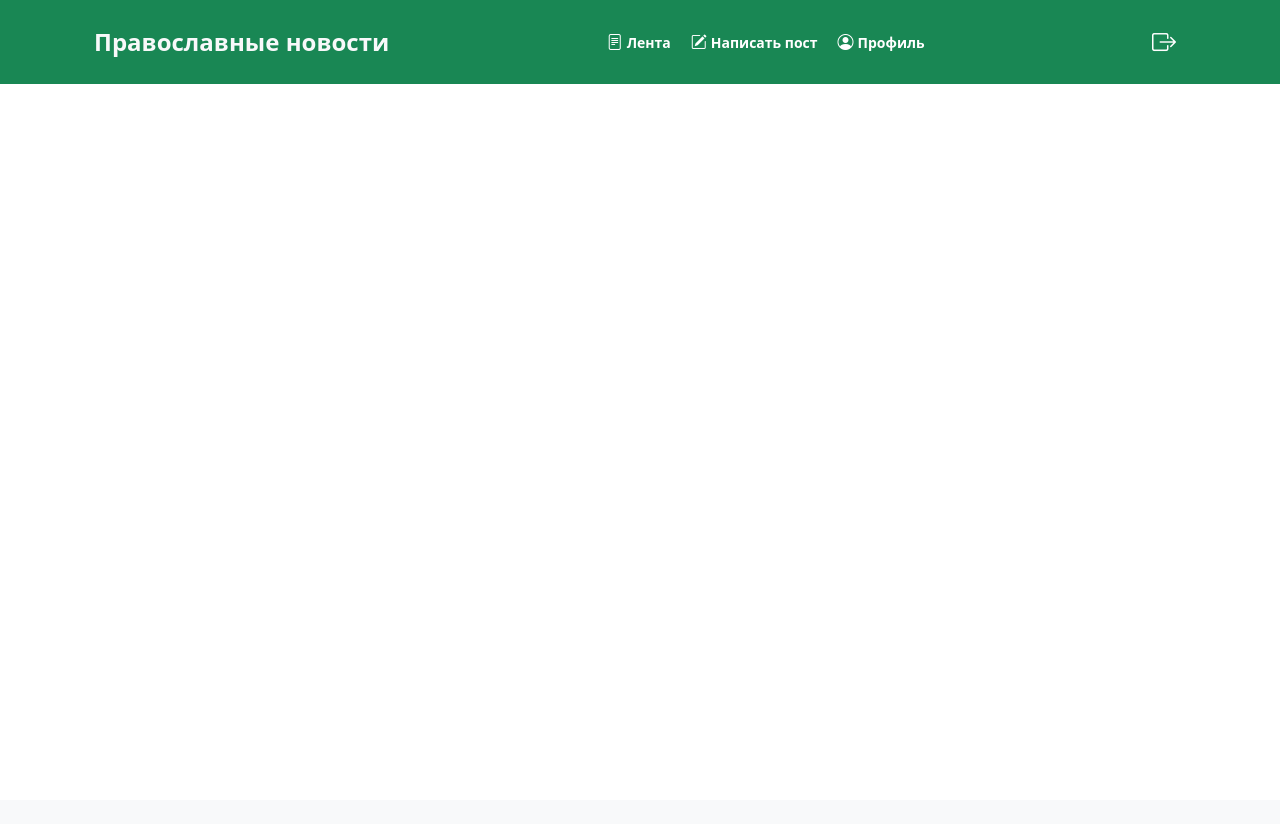
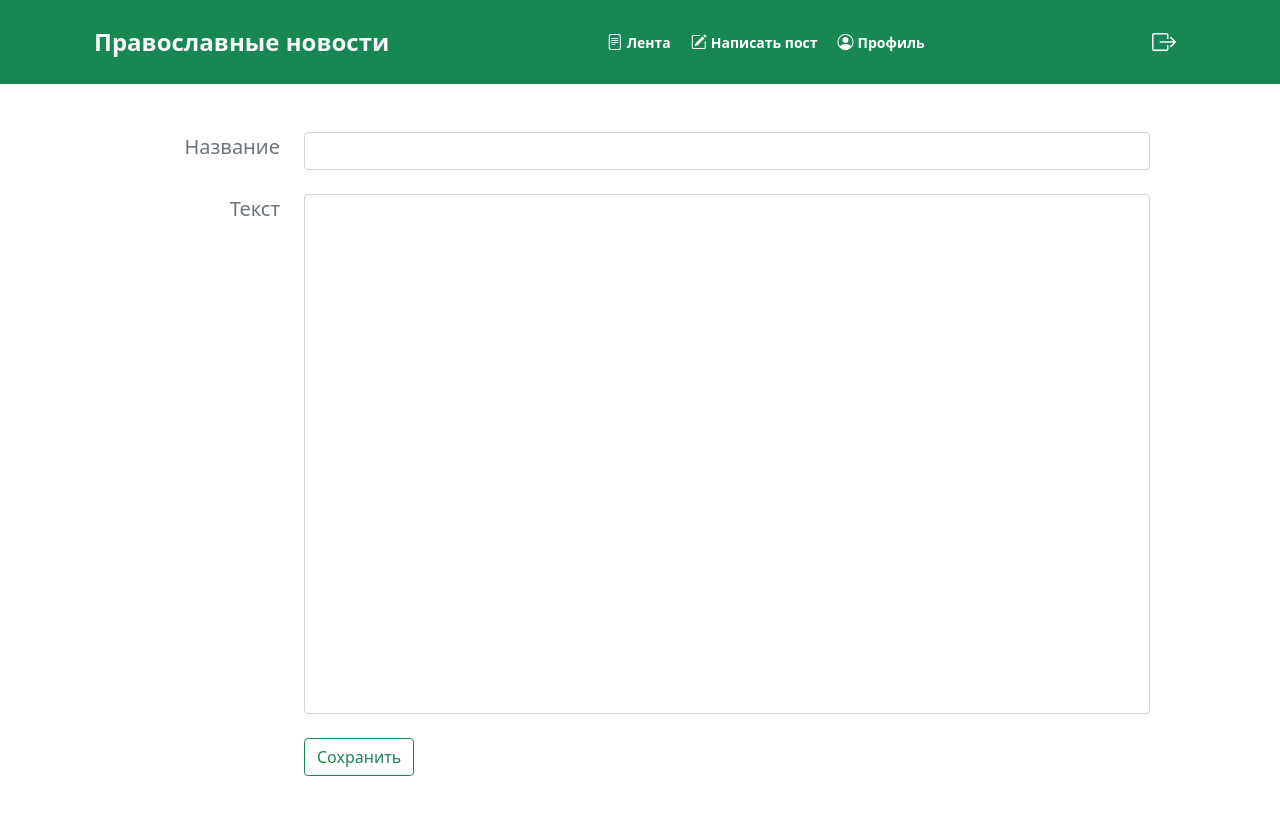
Before and after one commit to BorisPlaton/forum_flask_app, a Flask app: page /wrote_post in a window 1280 px wide. Before the commit the page ends 84 px from the top, so only its background shows below. Run offline with Flask 2, Linux system fonts and the light colour scheme; a user stored in the database is signed in; some libraries are stand-ins or nearby versions.

Commit message:
adding post to the db

```diff
--- a/app.py
+++ b/app.py
@@ -81,12 +81,12 @@ class RegistrationForm(FlaskForm):
 
 
 class WriteArticle(FlaskForm):
-    title = StringField("Название", validators=[InputRequired("Название должно быть обязательно"),
+    title = StringField("Название", validators=[InputRequired("Необходимо написать название"),
                                                 Length(min=1, max=80)],
                         render_kw={"style": "width: 100%;",
                                    "autocomplete": "off"})
     text = TextAreaField("Текст", validators=[InputRequired("Напишите что-то")],
-                         render_kw={"style": "width: 100%;",
+                         render_kw={"style": "width: 100%; height: 65vh; resize: none;",
                                     "autocomplete": "off"})
     submit = SubmitField("Сохранить")
 
@@ -114,11 +114,17 @@ def profile():
 
 @app.route("/wrote_post", methods=["POST", "GET"])
 @login_required
-def wrote_post():
+def write_post():
     """
     Написание статьи.
     """
     article_form = WriteArticle()
+    if article_form.validate_on_submit():
+        post = Post(title=article_form.title.data, content=article_form.text.data, user_id=current_user.id)
+        db.session.add(post)
+        db.session.commit()
+        flash("Сохранено!", category="success")
+        return redirect(url_for('write_post'))
     return render_template("wrote_post.html", loged=True, user=current_user, form=article_form)
 
 
--- a/templates/base.html
+++ b/templates/base.html
@@ -27,7 +27,7 @@
             </li>
             {% if loged %}
                 <li class="nav-item">
-                    <a class="header-link" href="{{ url_for('wrote_post') }}"><i class="bi bi-pencil-square me-1"></i><small>Написать пост</small></a>
+                    <a class="header-link" href="{{ url_for('write_post') }}"><i class="bi bi-pencil-square me-1"></i><small>Написать пост</small></a>
                 </li>
                 <li class="nav-item">
                     <a class="header-link" href="{{ url_for('profile') }}"><i class="bi bi-person-circle me-1"></i><small>Профиль</small></a>
--- a/templates/wrote_post.html
+++ b/templates/wrote_post.html
@@ -3,5 +3,58 @@
 {% block title %} Ваш пост {% endblock %}
 
 {% block content %}
+<div class="container">
+    <form action="{{ url_for('write_post') }}" method="post" novalidate>
+    <div class="row p-5 g-4">
+        {{ form.csrf_token }}
 
+        {% for cat, msg in get_flashed_messages(True) %}
+        <div class="col-md-2 m-0" style="height: auto;"></div>
+        <div class="col-md-10 m-0">
+            <!-- FLASH MESSAGE-->
+                <div class="alert alert-{{ cat }} m-0" style="width: 100%;">{{ msg }}</div>
+        </div>
+        {% endfor %}
+
+
+
+        <!-- TITLE FIELD -->
+        <div class="col-md-2 d-flex justify-content-md-end justify-content-start">
+            {{ form.title.label(class="text-secondary lead") }}
+        </div>
+        <div class="col-md-10">
+            {{ form.title(class="form-control") }}
+            {% if form.title.errors %}
+            {% for errors in form.title.errors %}
+                <small class="form-text text-danger ">
+                    {{ errors }}
+                </small>
+            {% endfor %}
+            {% endif %}
+        </div>
+
+        <!-- TEXT FIELD -->
+        <div class="col-md-2 d-flex justify-content-md-end justify-content-start">
+            {{ form.text.label(class="text-secondary lead") }}
+        </div>
+        <div class="col-md-10">
+            {{ form.text(class="form-control") }}
+            {% if form.text.errors %}
+            {% for errors in form.text.errors %}
+                <small class="form-text text-danger ">
+                    {{ errors }}
+                </small>
+            {% endfor %}
+            {% endif %}
+        </div>
+
+        <!--SUBMIT-->
+        <div class="col-md-2"></div>
+        <div class="col-md-10">
+            {{ form.submit(class="btn btn-outline-success") }}
+        </div>
+
+    </div>
+    </form>
+</div>
 {% endblock %}
```
Also changed, not shown: forum.db.
